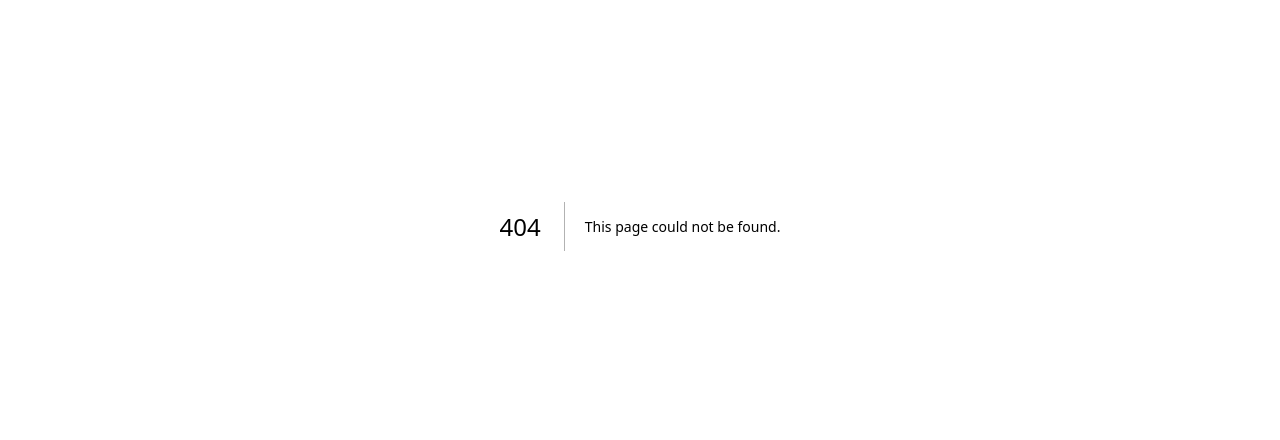
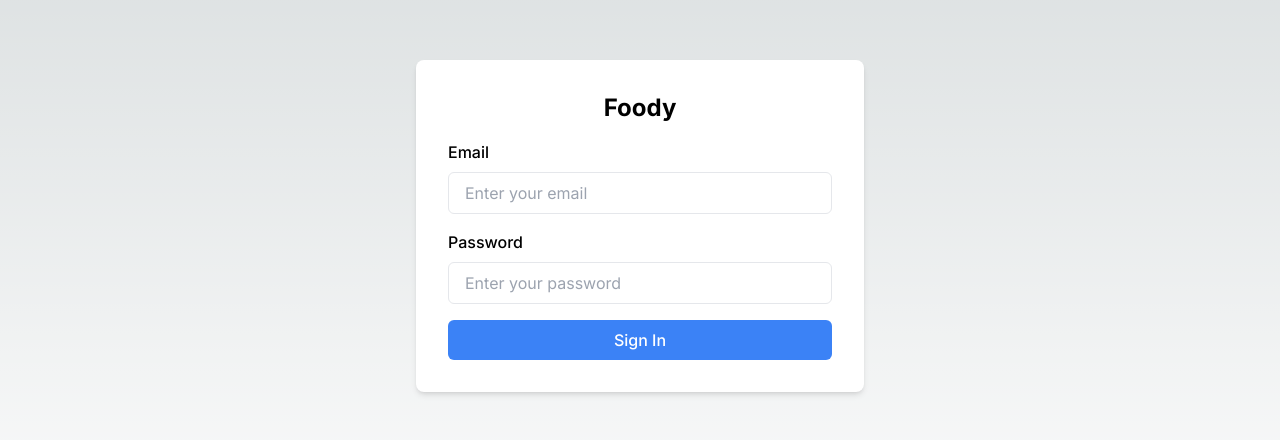
Before and after one commit to SanfetCoder/foody, a Next.js app: page /sign-in in a window 1280 px wide. Before the commit this address had no page. Shown: the part 174-614 px from the top of the page. Built offline with nearby package versions, Linux system fonts and the light colour scheme.

Commit message:
Finish login page

```diff
--- /dev/null
+++ b/app/sign-in/page.tsx
@@ -0,0 +1,66 @@
+"use client"
+import { useState } from 'react';
+import toast from 'react-hot-toast';
+
+export default function SignIn() {
+  const [email, setEmail] = useState('');
+  const [password, setPassword] = useState('');
+
+  const handleSubmit = (e : any) => {
+    e.preventDefault();
+
+    if (!email.trim()) {
+      toast.error('Email is required');
+      return;
+    }
+
+    if (!password.trim()) {
+      toast.error('Password is required');
+      return;
+    }
+
+    toast.success("Login successfully!")
+  };
+
+  return (
+    <div className="flex justify-center items-center h-screen">
+      <div className="bg-white p-8 rounded-lg shadow-md w-full max-w-md">
+        <h1 className="text-2xl font-bold mb-4 text-center">Foody</h1>
+        <form onSubmit={handleSubmit}>
+          <div className="mb-4">
+            <label htmlFor="email" className="block font-medium mb-2">
+              Email
+            </label>
+            <input
+              type="email"
+              id="email"
+              placeholder="Enter your email"
+              value={email}
+              onChange={(e) => setEmail(e.target.value)}
+              className="border rounded-md px-4 py-2 w-full"
+            />
+          </div>
+          <div className="mb-4">
+            <label htmlFor="password" className="block font-medium mb-2">
+              Password
+            </label>
+            <input
+              type="password"
+              id="password"
+              placeholder="Enter your password"
+              value={password}
+              onChange={(e) => setPassword(e.target.value)}
+              className="border rounded-md px-4 py-2 w-full"
+            />
+          </div>
+          <button
+            type="submit"
+            className="bg-blue-500 hover:bg-blue-600 text-white font-medium py-2 px-4 rounded-md w-full"
+          >
+            Sign In
+          </button>
+        </form>
+      </div>
+    </div>
+  );
+}
--- a/app/login/page.tsx
+++ b/app/sign-up/page.tsx
@@ -42,7 +42,7 @@ export default function SignUp() {
       return;
     }
 
-
+    toast.success("Sign up successfully")
 
   };
 
```
